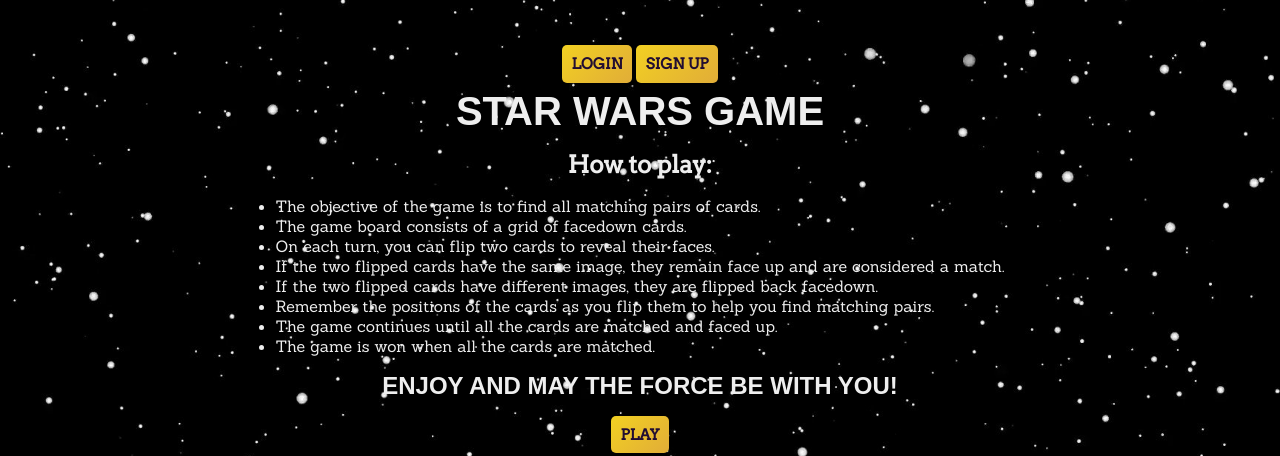
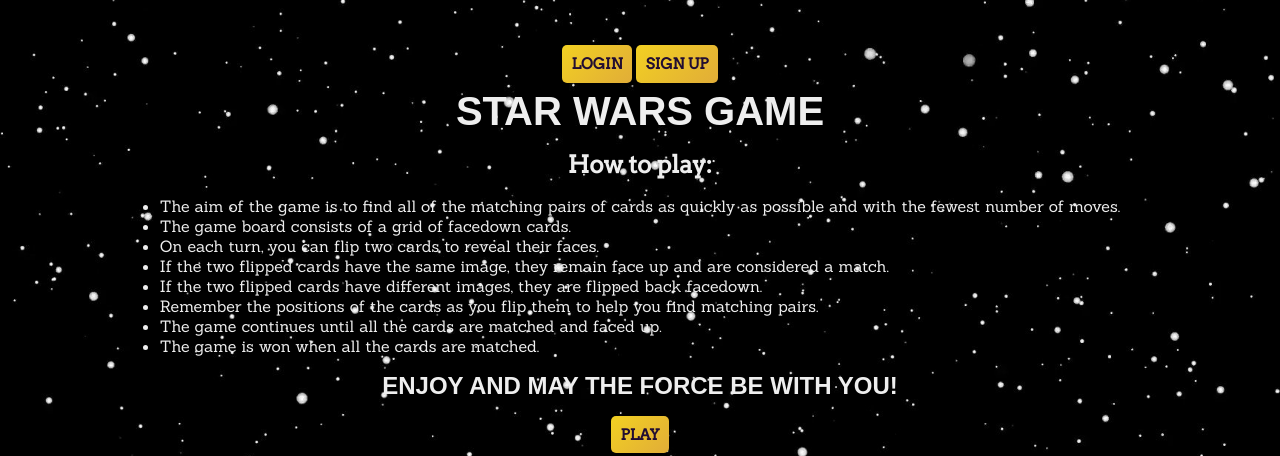
Before and after one commit to Joao4569/sith_ly_the_best, a Django app: page / in a window 1280 px wide. Shown: the part 146-602 px from the top of the page. Run offline with Django 4.2, Linux system fonts and the light colour scheme; some web fonts are replaced.

Commit message:
Update readme

```diff
--- a/game/templates/game/homepage.html
+++ b/game/templates/game/homepage.html
@@ -15,7 +15,7 @@
 <h1>STAR WARS GAME</h1>
 <h2>How to play:</h2>
 <ul>
-    <li>The objective of the game is to find all matching pairs of cards.</li>
+    <li>The aim of the game is to find all of the matching pairs of cards as quickly as possible and with the fewest number of moves.</li>
     <li>The game board consists of a grid of facedown cards.</li>
     <li>On each turn, you can flip two cards to reveal their faces.</li>
     <li>If the two flipped cards have the same image, they remain face up and are considered a match.</li>
```
Also changed, not shown: README.md, media/readme-images/game-page.png (added), media/readme-images/home-page.png (added).
